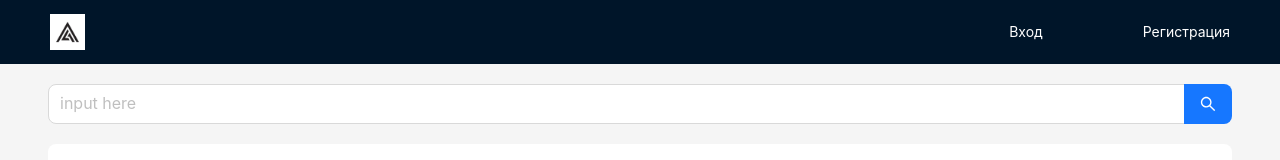
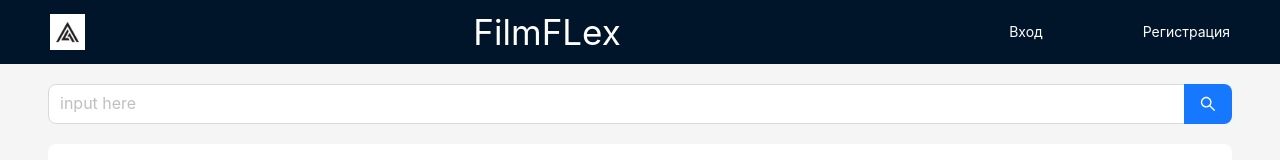
Before and after one commit to CodeforMood/aston-project, a React (Create React App) app in the folder app/: page / in a window 1280 px wide. Shown: the top 160 px of the page. Built offline with nearby package versions, Linux system fonts and the light colour scheme; no server answers.

Commit message:
add: добавляет название сайта в шапку

```diff
--- a/app/src/components/header-nav/header-nav.tsx
+++ b/app/src/components/header-nav/header-nav.tsx
@@ -31,6 +31,7 @@ export function HeaderNav() {
       <Link to={AppRoute.Root} style={{display: 'flex', alignItems: 'center',}}>
         <img src="img/logo.jpg" alt="logo" style={{ height: 36, width: 35 }} />
       </Link>
+      <div style={{fontSize:35, color:'white'}}>FilmFLex</div>
       <div style={{display: 'flex', gap: 100, alignItems: 'center'}}>
         { (authStatus === AuthStatus.AUTH) ? (
           <>
```
